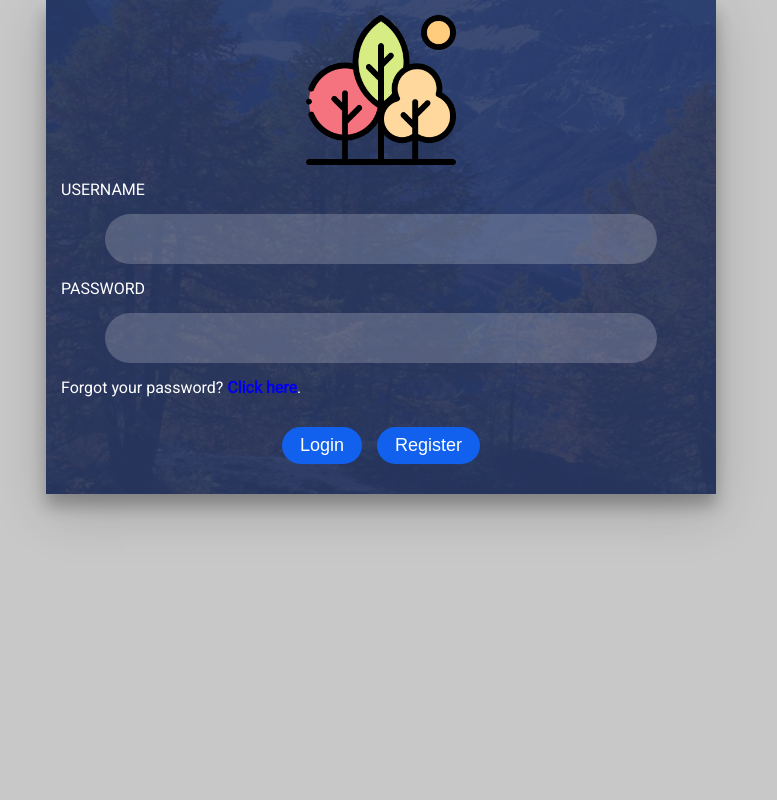
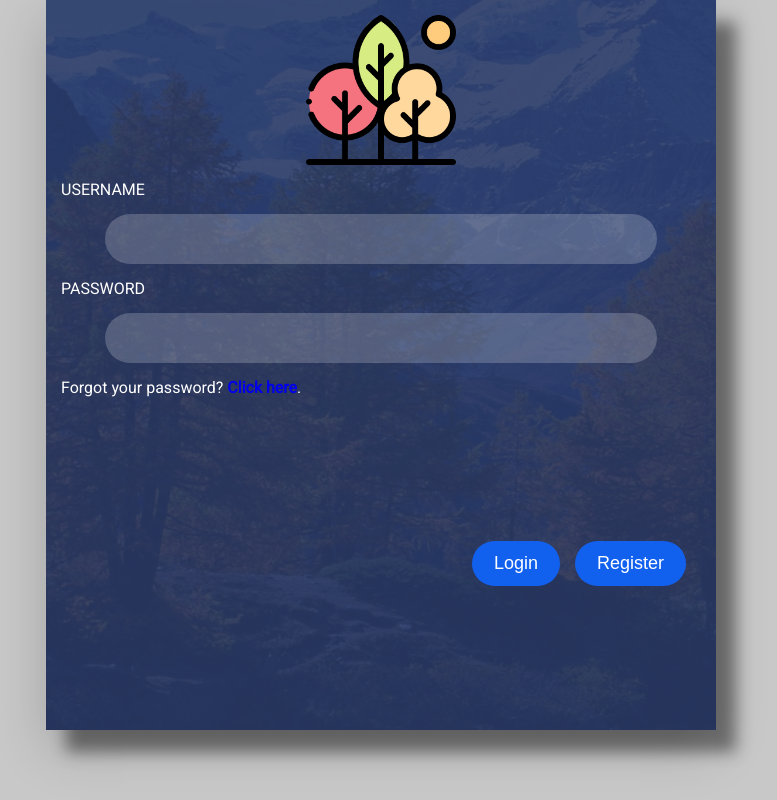
Before and after one commit to g-n-x/react-simple-login-page, a React (Create React App) app: page / in a window 1280 px wide. Shown: the whole page, without its empty margins (259-1036 px from the left). Built offline with nearby package versions, Linux system fonts and the light colour scheme.

Commit message:
feat: adjust appearance

```diff
--- a/src/pages/Login.jsx
+++ b/src/pages/Login.jsx
@@ -20,7 +20,13 @@ export default function Login (props) {
           type="password"
         />
         <p>Forgot your password? <a href="/">Click here</a>.</p>
-        <div style={{flexDirection: 'row', background: 'transparent'}}>
+        <div style={
+          {
+            alignSelf: 'flex-end',
+            flexDirection: 'row',
+            background: 'transparent'
+          }
+        }>
           <Button>Login</Button>
           <Button>Register</Button>
         </div>
--- a/src/styles/button.css
+++ b/src/styles/button.css
@@ -2,7 +2,7 @@ button {
   border: 0;
   border-radius: 25px;
   font-size: 18px;
-  padding: 8px 18px;
+  padding: 12px 22px;
 
   color: #fff;
   background-color: #1161ee;
--- a/src/styles/login-page.css
+++ b/src/styles/login-page.css
@@ -3,13 +3,15 @@
   margin: auto;
   max-width: 525px;
   min-width: 670px;
+  min-height: 700px;
   background: url('../assets/mountains.jpg') no-repeat center;
-  box-shadow:0 12px 15px 0 rgba(0,0,0,.24),0 17px 50px 0 rgba(0,0,0,.19);
+  box-shadow:20px 22px 15px 0 rgba(0,0,0,.44),0 17px 50px 0 rgba(0,0,0,.19);
 }
 
 .loginForm div {
   background:rgba(40,57,101,.9);
   display: flex;
+  height: 700px;
   flex-direction: column;
   align-items: center;
   gap: 15px;
```
